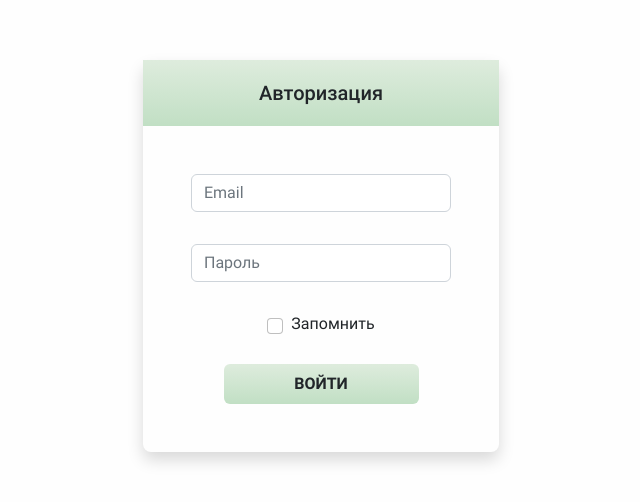
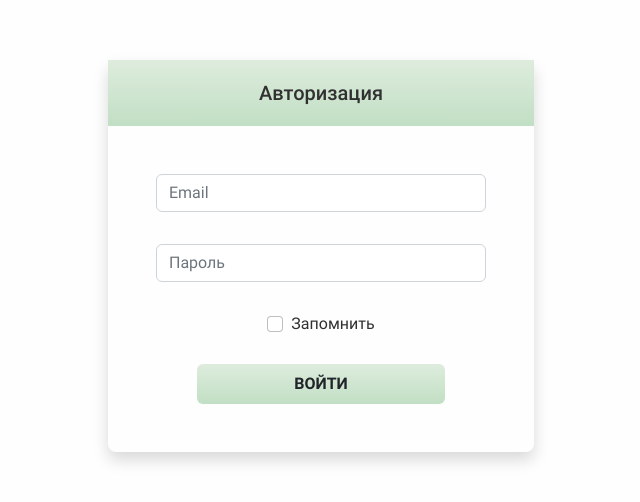
Before and after one commit to max-tsymba/admin-system, a website: page app/login.html in a window 1280 px wide. Shown: the part 144-646 px from the top of the page, without its empty margins (319-959 px from the left). Drawn offline with nearby package versions, Linux system fonts and the light colour scheme.

Commit message:
fix: adaptive form

```diff
--- a/app/login.html
+++ b/app/login.html
@@ -22,24 +22,23 @@
     <!-- Main -->
     <main class="main">
       <!-- Section form -->
-
       <section class="d-flex align-items-center vh-100 cl-white">
         <div class="container">
           <div class="row justify-content-center">
-            <div class="col-4">
-              <!-- Form -->
-
-              <form class="cl-white shadow rounded-3">
+            <div class="c-form-wrapper col-8">
+              <!-- Auth Form -->
+              <form class="cl-white shadow rounded-3" novalidate>
                 <div class="d-flex justify-content-center cl-gradient p-2">
                   <h1 class="fs-5">Авторизация</h1>
                 </div>
 
-                <div class="p-5">
+                <div class="py-5 px-4 px-sm-5">
                   <div class="form-outline mb-1">
                     <input
                       type="email"
                       class="form-control"
                       placeholder="Email"
+                      required
                     />
                     <div class="fs-6 mt-2 text-center cl-red-text h20"></div>
                   </div>
@@ -49,19 +48,19 @@
                       type="password"
                       class="form-control"
                       placeholder="Пароль"
+                      required
                     />
                     <div class="fs-6 mt-2 text-center cl-red-text h20"></div>
                   </div>
 
-                  <!-- 2 column grid layout for inline styling -->
                   <div class="row mb-4">
                     <div class="col d-flex justify-content-center">
-                      <!-- Checkbox -->
                       <div class="form-check">
                         <input
                           class="form-check-input"
                           type="checkbox"
                           value=""
+                          required
                         />
 
                         <label class="form-check-label">Запомнить</label>
@@ -69,7 +68,6 @@
                     </div>
                   </div>
 
-                  <!-- Submit button -->
                   <div class="d-flex justify-content-center">
                     <button
                       type="submit"
@@ -80,10 +78,12 @@
                   </div>
                 </div>
               </form>
+              <!-- Auth Form End -->
             </div>
           </div>
         </div>
       </section>
+      <!-- Section End -->
     </main>
 
     <!-- Script -->
--- a/app/scss/modules/_base.scss
+++ b/app/scss/modules/_base.scss
@@ -10,6 +10,7 @@ body {
   font-size: 1rem;
   font-family: 'Roboto';
   font-weight: 400;
+  color: $text;
 }
 
 a {
--- a/app/scss/modules/_vars.scss
+++ b/app/scss/modules/_vars.scss
@@ -1,6 +1,6 @@
 /* Colors */
 $main: #ffffff;
-$text: #1b1b1b;
+$text: #313131;
 $white: #fefefe;
 $red: #f94449;
 $grey: #d0d1d3;
--- a/app/scss/modules/_patterns.scss
+++ b/app/scss/patterns/_classes.scss
@@ -1,4 +1,4 @@
-// Colors classes
+/* Colors classes */
 .cl-white {
   background-color: $white;
 }
@@ -15,6 +15,7 @@
   background-image: $main-gradient;
 }
 
+/* Spacing */
 .h20 {
   height: 20px;
 }
@@ -23,7 +24,7 @@
   font-size: 0.7rem;
 }
 
-// Elements
+/* Elements */
 .custom-dropdown a {
   color: $text;
 }
--- /dev/null
+++ b/app/scss/patterns/_form.scss
@@ -0,0 +1,13 @@
+$fullwidth: 100%;
+$formwidth: 450px;
+
+/* Auth Form */
+.form-check-input {
+  margin-top: 0.1em;
+  cursor: pointer;
+}
+
+.c-form-wrapper {
+  width: $formwidth;
+  max-width: $fullwidth;
+}
--- a/app/scss/style.scss
+++ b/app/scss/style.scss
@@ -8,6 +8,7 @@
 @import './modules/media';
 
 /* Patterns */
-@import './modules/patterns';
+@import './patterns/classes';
+@import './patterns/form';
 
 /* Sections */
```
Also changed, not shown: app/css/style.min.css.
